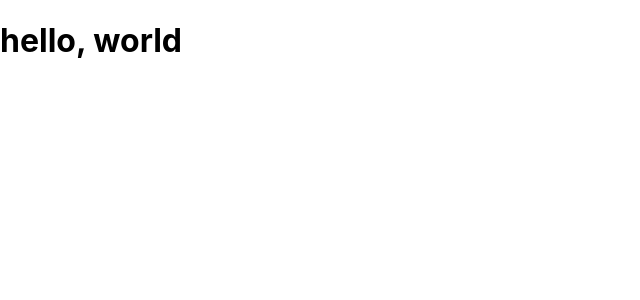
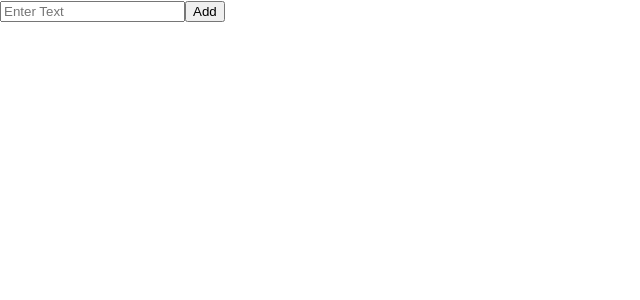
Before and after one commit to karleighponnock/todo_list_2, a React (Create React App) app in the folder todolist2/: page / in a window 1280 px wide. Shown: the top 300 px of the page, without its empty margins (0-640 px from the left). Built offline with nearby package versions, Linux system fonts and the light colour scheme.

Commit message:
form with button added

```diff
--- a/todolist2/src/App.js
+++ b/todolist2/src/App.js
@@ -5,7 +5,12 @@
 class App extends React.Component{
   render(){
     return(
-      <h1>hello, world</h1>
+      <header>
+        <form id="to-do-form">
+          <input type="text" placeholder="Enter Text"/>
+          <button type="submit">Add</button>
+        </form>
+      </header>
     )
   }
 }
```
